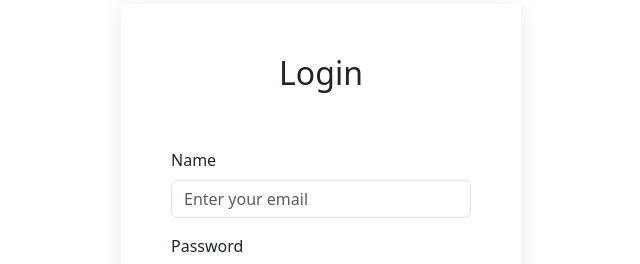
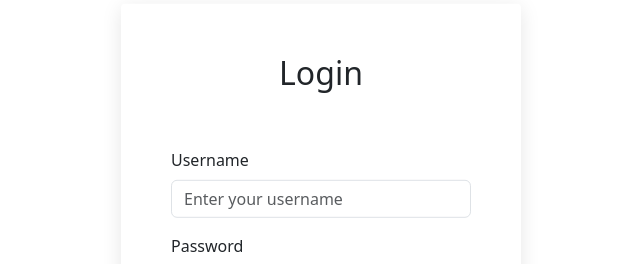
Before and after one commit to Ka-atsu/E-Commerce, a React (Create React App) app in the folder my-react-app/: page / in a window 1280 px wide. Shown: the part 186-450 px from the top of the page, without its empty margins (319-959 px from the left). Built offline with nearby package versions, Linux system fonts and the light colour scheme.

Commit message:
Fixed naming conventions in ViewProductFrame and LoginComponent

```diff
--- a/my-react-app/src/Components/Dashboard/ViewProductFrame.jsx
+++ b/my-react-app/src/Components/Dashboard/ViewProductFrame.jsx
@@ -43,7 +43,7 @@ const ViewProductFrame = () => {
                                 <hr/>
                                 <label>Product Name: {viewProduct.product_name}</label><br />
                                 <label>Description: {viewProduct.product_description}</label><br />
-                                <label>Price: ${parseFloat(viewProduct.product_amount).toFixed(2)}</label><br />
+                                <label>Price: ₱{parseFloat(viewProduct.product_amount).toFixed(2)}</label><br />
                                 <label>Category: {viewProduct.product_category}</label><br />
                                 <label>Quantity: {viewProduct.product_available_quantity}</label><br />
                                 <hr/>
--- a/my-react-app/src/Components/Login/LoginComponent.jsx
+++ b/my-react-app/src/Components/Login/LoginComponent.jsx
@@ -38,8 +38,8 @@ const LoginComponent = () => {
         </div>
         <Form onSubmit={handleSubmit}>
           <Form.Group controlId="formName" className="mb-3">
-            <Form.Label>Name</Form.Label>
-            <Form.Control type="text" placeholder="Enter your email" value={name} onChange={(e) => setName(e.target.value)} required />
+            <Form.Label>Username</Form.Label>
+            <Form.Control type="text" placeholder="Enter your username" value={name} onChange={(e) => setName(e.target.value)} required />
           </Form.Group>
 
           <Form.Group controlId="formPassword" className="mb-3">
```
